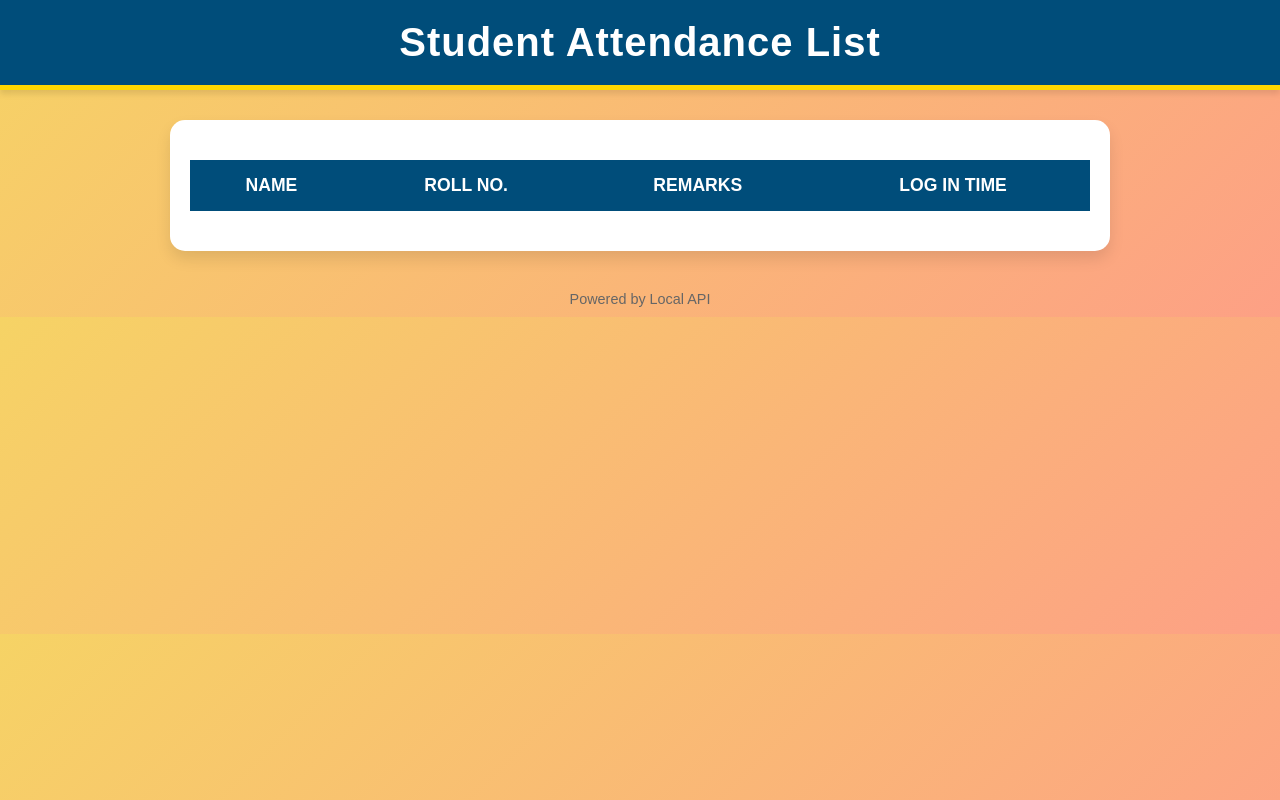
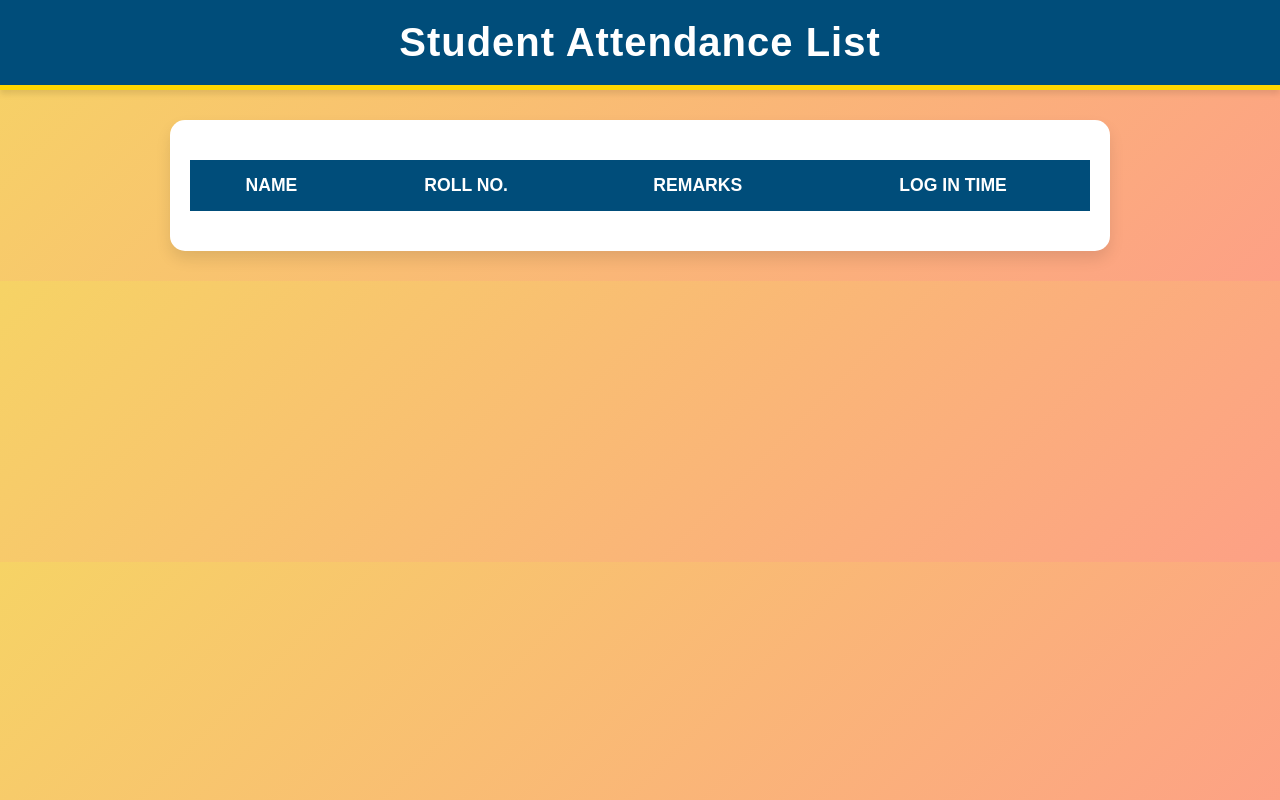
Before and after one commit to Adithya2369/-IoT-RFID-Attendance-System, a plain HTML site: page templates/index.html in a window 1280 px wide. Drawn offline with Linux system fonts and the light colour scheme; no server answers.

Commit message:
third commit by keerthi

```diff
--- a/templates/index.html
+++ b/templates/index.html
@@ -121,10 +121,6 @@
             </tbody>
         </table>
     </main>
-    <footer>
-        Powered by Local API
-    </footer>
-
     <script>
 
         async function fetchData() {
```
